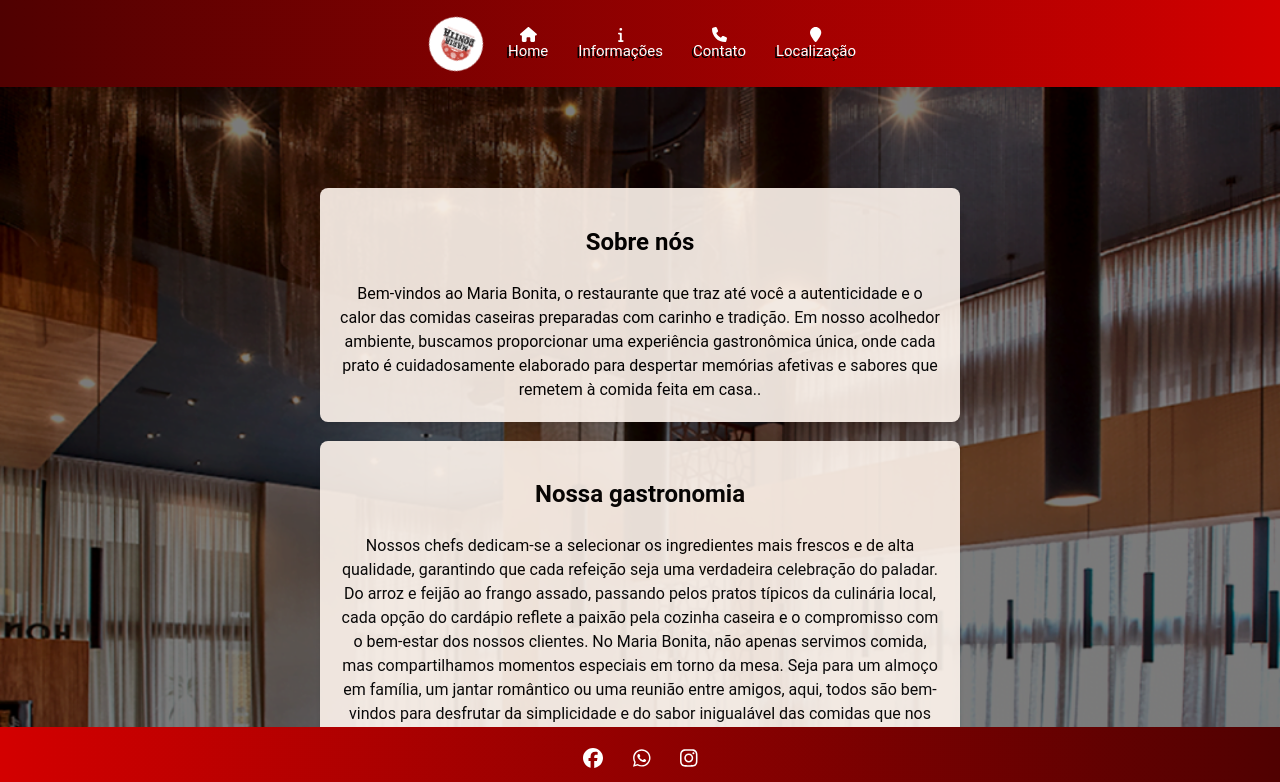
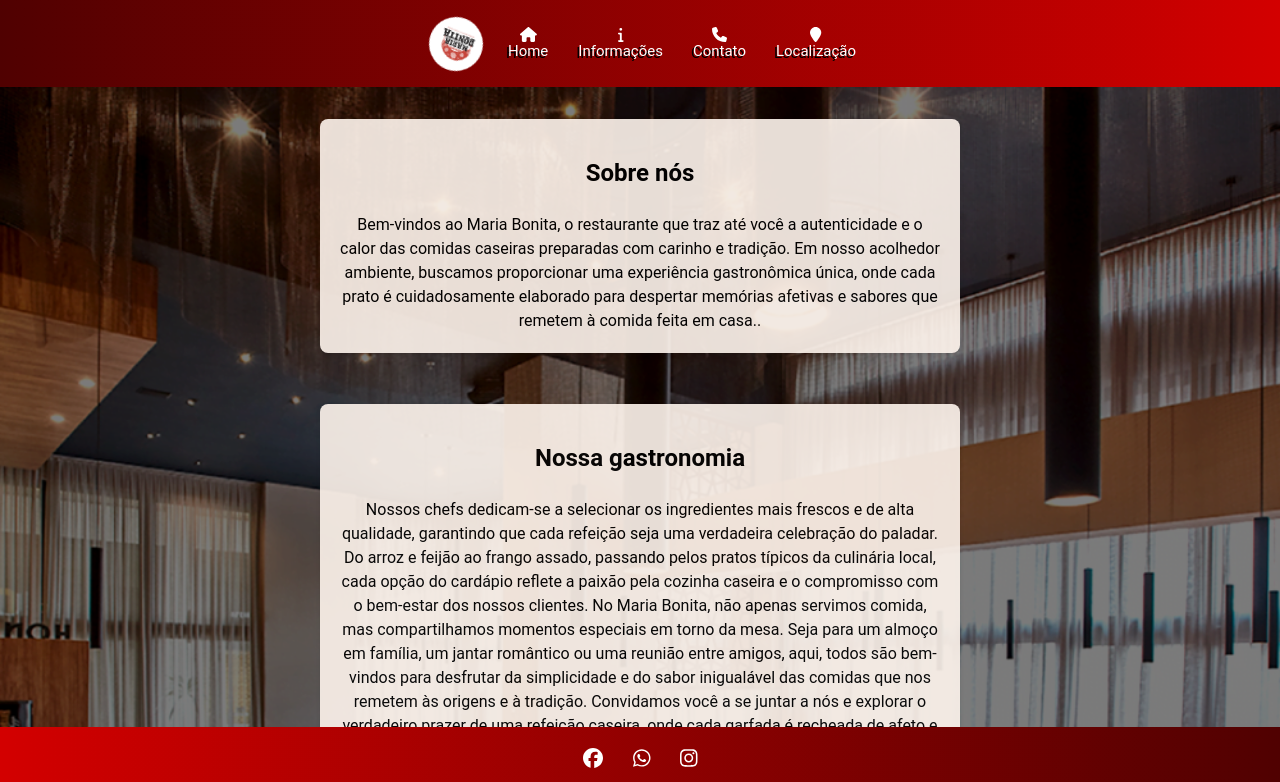
Before and after one commit to PaivaViniicius/projeto-react-senai-main, a React (Create React App) app: page /info in a window 1280 px wide. Shown: the top 782 px of the page. Built offline with nearby package versions, Linux system fonts and the light colour scheme.

Commit message:
tirando o h1 da tela sobre

```diff
--- a/src/components/informationText/informationText.css
+++ b/src/components/informationText/informationText.css
@@ -9,6 +9,7 @@
     display: flex;
     flex-direction: column; /* Stack h2 and p vertically */
     align-items: center; /* Center items horizontally */
+    margin-top: 2.5%;
 }
 
 .information-text h2 {
--- a/src/pages/info/Info.js
+++ b/src/pages/info/Info.js
@@ -8,7 +8,6 @@
         <div>
 
 
-            <h1 className="title">Sobre o restaurante</h1>
 
             <img className="img-Sobre" src={imgSobre} img />
 
```
